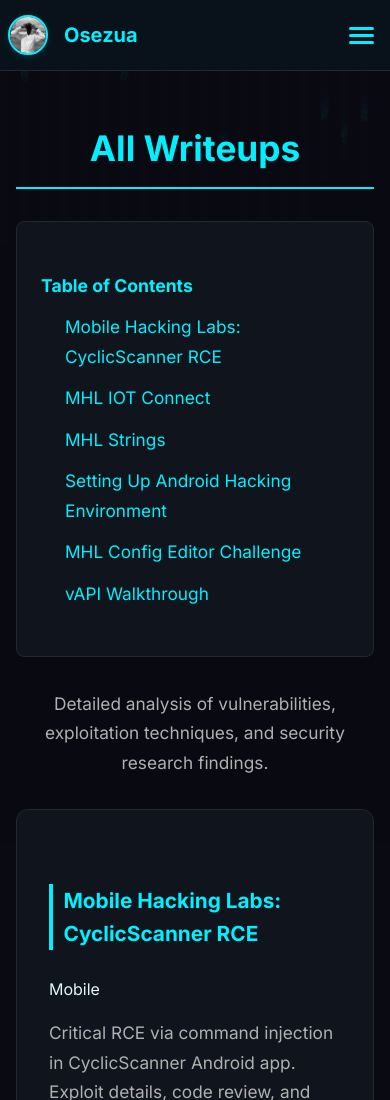
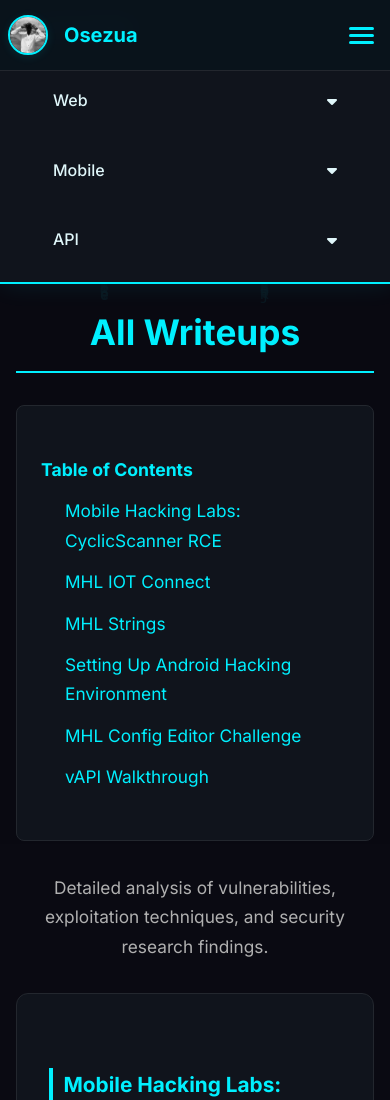
Before and after one commit to 0s3zu4/cyber-portfolio, a plain HTML site: page writeups.html in a window 390 px wide. Shown: the top 1100 px of the page. Drawn offline with Linux system fonts and the light colour scheme.

Commit message:
update 2.0.2

```diff
--- a/writeups/writeups-theme.css
+++ b/writeups/writeups-theme.css
@@ -11,7 +11,7 @@ body {
   position: fixed;
   top: 0;
   left: 0;
-  width: 230px;
+  width: 280px;
   height: 100vh;
   background: var(--bg-secondary);
   border-right: 2px solid var(--accent);
@@ -22,6 +22,7 @@ body {
   flex-direction: column;
   gap: 18px;
   transition: var(--transition);
+  overflow-y: auto;
 }
 
 .side-panel-title {
@@ -31,14 +32,17 @@ body {
   margin-bottom: 18px;
   margin-left: 24px;
   letter-spacing: 0.04em;
+  text-transform: uppercase;
+  font-size: 0.9em;
+  opacity: 0.8;
 }
 
 .side-panel-link {
   color: var(--text-primary);
   text-decoration: none;
-  font-size: 1.08em;
+  font-size: 1em;
   font-weight: 500;
-  padding: 10px 24px;
+  padding: 12px 24px;
   border-radius: 8px;
   margin: 0 12px;
   transition: var(--transition);
@@ -46,6 +50,7 @@ body {
   align-items: center;
   justify-content: space-between;
   cursor: pointer;
+  border: 1px solid transparent;
 }
 
 .side-panel-link:hover,
@@ -53,6 +58,7 @@ body {
   background: rgba(0, 240, 255, 0.1);
   color: var(--accent);
   box-shadow: 0 0 12px var(--shadow);
+  border-color: var(--accent);
 }
 
 .side-panel-link i {
@@ -80,17 +86,19 @@ body {
 .side-panel-dropdown a {
   color: var(--text-secondary);
   text-decoration: none;
-  font-size: 0.98em;
-  padding: 6px 0 6px 12px;
+  font-size: 0.95em;
+  padding: 8px 0 8px 16px;
   border-radius: 6px;
   transition: var(--transition);
   cursor: pointer;
+  border-left: 2px solid transparent;
 }
 
 .side-panel-dropdown a:hover,
 .side-panel-dropdown a.active {
   background: rgba(0, 240, 255, 0.1);
   color: var(--accent);
+  border-left-color: var(--accent);
 }
 
 @keyframes slideDown {
@@ -106,7 +114,7 @@ body {
 
 /* Writeup Content Layout */
 main.writeup-plain {
-  margin: 120px 0 60px 270px;
+  margin: 120px 0 60px 320px;
   max-width: 900px;
   padding: 0 24px;
   z-index: 2;
@@ -225,22 +233,40 @@ main.writeup-plain a:hover {
 }
 
 /* Responsive Design */
+@media (max-width: 1200px) {
+  .side-panel {
+    width: 250px;
+  }
+  main.writeup-plain {
+    margin-left: 290px;
+  }
+}
+
 @media (max-width: 900px) {
   .side-panel {
-    width: 160px;
+    width: 100%;
+    height: auto;
+    position: relative;
+    border-right: none;
+    border-bottom: 2px solid var(--accent);
+    padding-top: 20px;
+    padding-bottom: 20px;
+    overflow-y: visible;
   }
   .side-panel-title {
-    margin-left: 12px;
+    margin-left: 20px;
   }
   .side-panel-link {
-    padding: 8px 12px;
+    margin: 0 16px;
+    padding: 12px 20px;
     font-size: 1em;
   }
   .side-panel-dropdown {
-    margin-left: 18px;
+    margin-left: 24px;
   }
   main.writeup-plain {
-    margin-left: 180px;
+    margin: 40px 0 60px 0;
+    padding: 0 16px;
   }
   .writeups-list {
     grid-template-columns: 1fr;
@@ -249,10 +275,11 @@ main.writeup-plain a:hover {
 
 @media (max-width: 700px) {
   .side-panel {
-    display: none;
+    width: 100%;
+    padding: 16px;
   }
   main.writeup-plain {
-    margin-left: 0;
+    margin: 20px 0 60px 0;
     padding: 0 16px;
   }
   .writeups-list {
```
